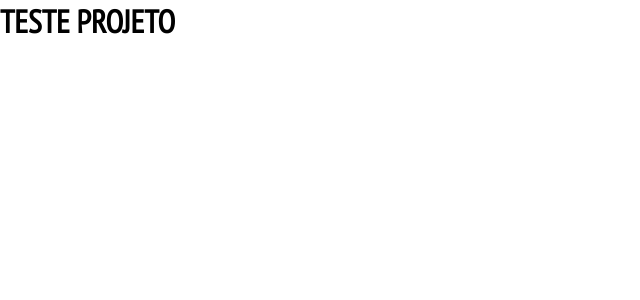
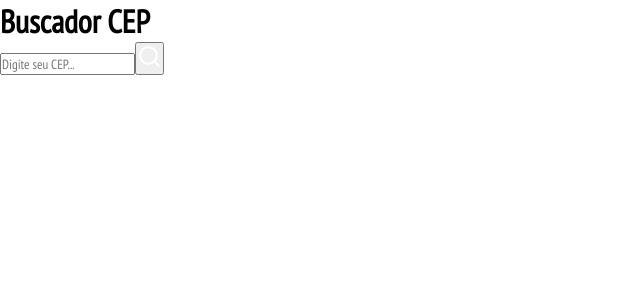
Before and after one commit to Emanuelsyngles/Buscador-CEP, a React (Create React App) app in the folder buscador/: page / in a window 1280 px wide. Shown: the top 300 px of the page, without its empty margins (0-640 px from the left). Built offline with nearby package versions, Linux system fonts and the light colour scheme; a web font is replaced by a local one.

Commit message:
importando biblioteca de icones e adicionando

```diff
--- a/buscador/src/App.js
+++ b/buscador/src/App.js
@@ -1,9 +1,16 @@
-
+import { FiSearch } from 'react-icons/fi'
 
 function App() {
   return (
-    <div className="App">
-      <h1>TESTE PROJETO</h1>
+    <div className="container">
+      <h1 className="title">Buscador CEP</h1>
+      <div className="containerInput">
+        <input type="text" placeholder="Digite seu CEP..."/>
+
+        <button className="buttonsearch">
+          <FiSearch size={25} color="#fff"/>
+        </button>
+      </div>
     </div>
   );
 }
--- a/buscador/src/index.css
+++ b/buscador/src/index.css
@@ -1,4 +1,5 @@
 @import url('https://fonts.googleapis.com/css2?family=Agdasima:wght@400;700&family=Bebas+Neue&family=Belanosima&family=Dancing+Script:wght@700&family=Kanit:wght@200&family=Mooli&family=PT+Sans+Narrow&family=Poppins:wght@100;200;300;400;500;600;700&family=Raleway&family=Rubik:wght@500&family=Titillium+Web:wght@600&family=Ubuntu:ital,wght@0,400;0,500;0,700;1,300;1,400;1,500;1,700&display=swap');
+
 * {
   margin: 0;
   padding: 0;
--- /dev/null
+++ b/package.json
@@ -0,0 +1,5 @@
+{
+  "dependencies": {
+    "react-icons": "^4.11.0"
+  }
+}
```
Also changed, not shown: 1 other file (tests, documents, lock files or other folders).
